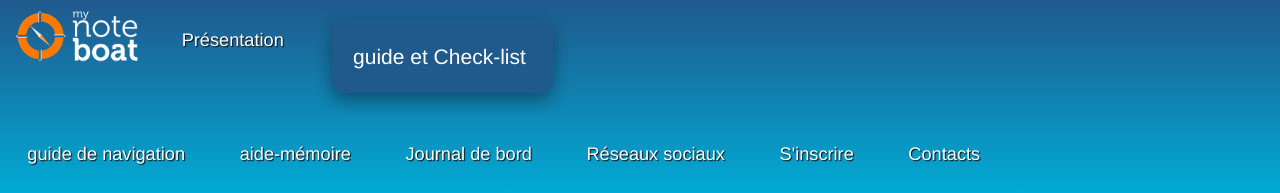
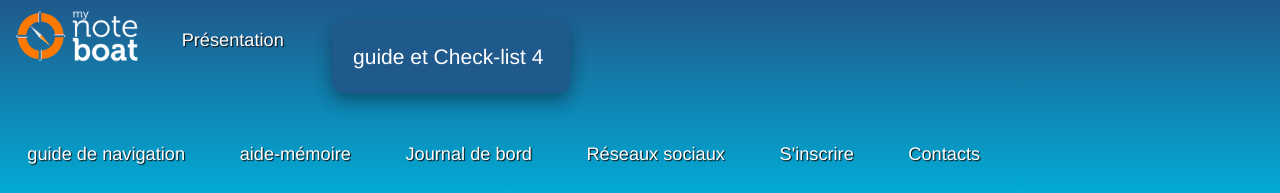
Before and after one commit to pjtiberghien/trial, a Jekyll site: the page built from docs/index.html, in a window 1280 px wide and 900 px high. Shown: the top 193 px of the window. Built offline with Jekyll 4.4.1, drawn with Linux system fonts in a browser that asks for light colours; nearby versions of some CDN libraries.

Commit message:
ref de correction

```diff
--- a/docs/_includes/navbar.html
+++ b/docs/_includes/navbar.html
@@ -2,7 +2,7 @@
     <a href="{{ site.url }}/index.html#home" class="image"><img src="{{ site.url }}/assets/images/logo.png" id="logo"></a>
     <a href="{{ site.url }}/index.html#about">Présentation</a>
     <div class="dropdown">
-           <button class="dopbtn">guide et Check-list
+           <button class="dopbtn">guide et Check-list 4
             <i class="fa da-caret-down"></i>
             </button>
                    <div class="dropdown-content">
```
